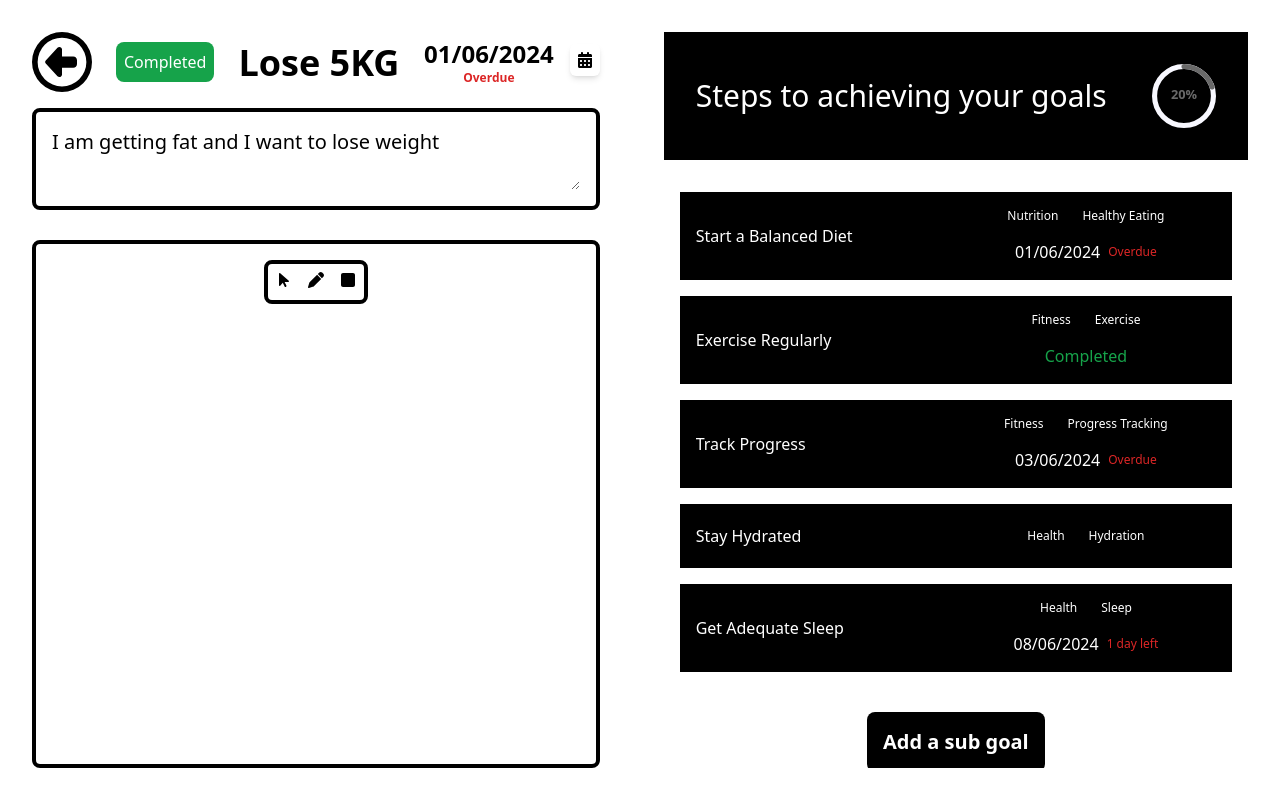
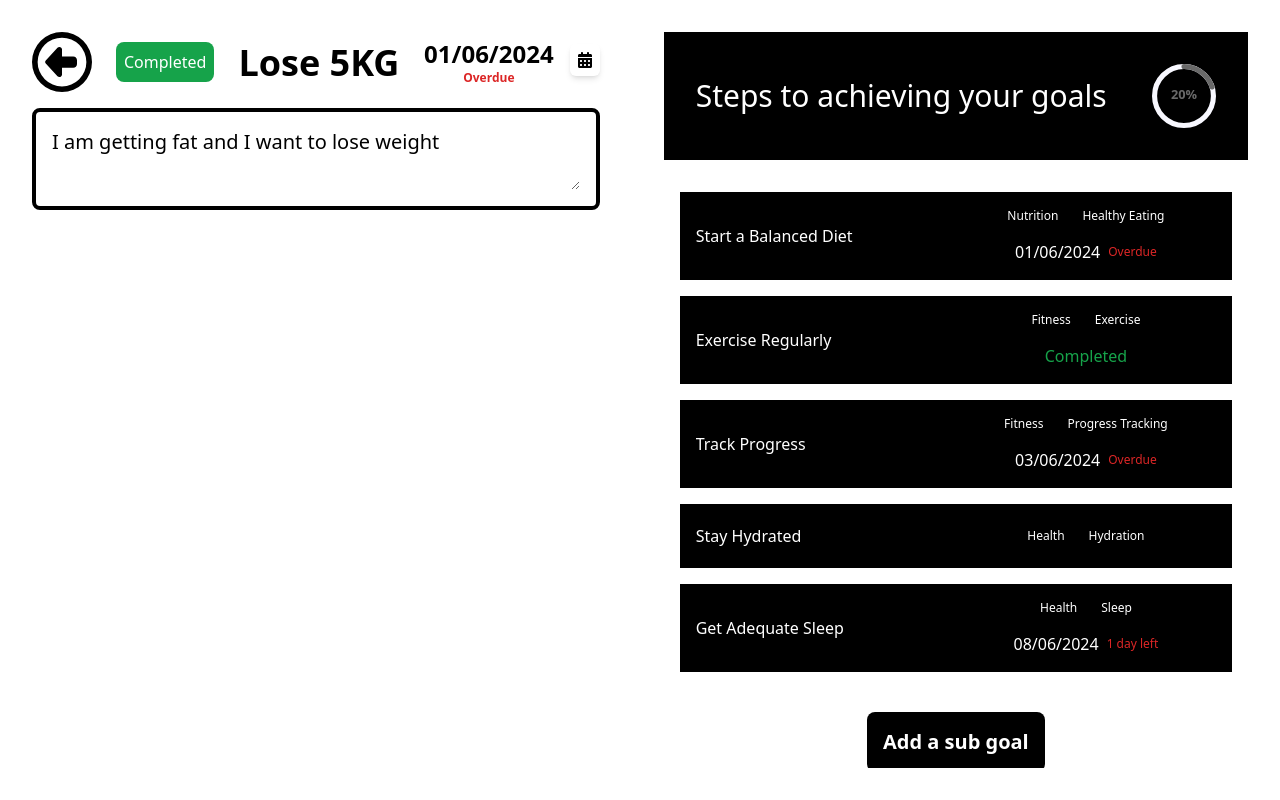
Before and after one commit to TKPending/Kuvitus, a Next.js app: page /goal/1 in a window 1280 px wide. Built offline with nearby package versions, Linux system fonts and the light colour scheme.

Commit message:
Restart Drawing Canvas

```diff
--- a/src/app/drawing/DrawingCanvas.tsx
+++ b/src/app/drawing/DrawingCanvas.tsx
@@ -1,124 +1,7 @@
-import rough from "roughjs";
-import React, { useLayoutEffect, useState } from "react";
-import { DrawingType } from "@/app/types/DrawingType";
-import CanvasToolBarComponent from "./components/CanvasToolBarComponent";
-import { getCanvasDimension } from "./util/getDimensions";
-import { createElement } from "./util/createElement";
-import { updateElements } from "./util/updateElements";
-import { selectElement } from "./util/selectElement";
-
 const DrawingCanvas = () => {
-  const [elements, setElements] = useState<DrawingType[]>([]);
-  const [drawingTool, setDrawingTool] = useState<string>("");
-  const [userAction, setUserAction] = useState<string>("none");
-  const [selectedElement, setSelectedElement] = useState<DrawingType | null>(
-    null
-  );
-
-  useLayoutEffect(() => {
-    const canvas = document.getElementById("canvas") as HTMLCanvasElement;
-    const context = canvas.getContext("2d") as CanvasRenderingContext2D;
-    const roughCanvas = rough.canvas(canvas);
-
-    context.clearRect(0, 0, canvas.width, canvas.height);
-
-    elements.forEach(({ roughElement }) => {
-      roughCanvas.draw(roughElement);
-    });
-  }, [elements]);
-
-  const handleMouseDown = (event: React.MouseEvent) => {
-    const { canvasX, canvasY } = getCanvasDimension(event);
-
-    if (drawingTool === "selection") {
-      const chosenElement = selectElement(canvasX, canvasY, elements);
-      if (chosenElement) {
-        setUserAction("moving");
-        setSelectedElement(chosenElement);
-      }
-    } else {
-      const id: number = elements.length;
-      const newElement: DrawingType = createElement(
-        id,
-        canvasX,
-        canvasY,
-        canvasX,
-        canvasY,
-        drawingTool
-      );
-
-      setUserAction("drawing");
-      setElements((prevState) => [...prevState, newElement]);
-    }
-  };
-
-  const handleMouseMove = (event: React.MouseEvent) => {
-    const { canvasX, canvasY } = getCanvasDimension(event);
-
-    if (userAction === "drawing") {
-      const newestElementIndex: number = elements.length - 1;
-      const { x1, y1 } = elements[newestElementIndex];
-      const updatedElement: DrawingType = createElement(
-        newestElementIndex,
-        x1,
-        y1,
-        canvasX,
-        canvasY,
-        drawingTool
-      );
-
-      const refreshedElements: DrawingType[] = updateElements(
-        elements,
-        updatedElement,
-        newestElementIndex
-      );
-      setElements(refreshedElements);
-    } else if (userAction === "moving" && selectedElement) {
-      const { x1, y1, x2, y2 } = selectedElement;
-      const width = x2 - x1;
-      const height = y2 - y1;
-
-      const updatedElement: DrawingType = {
-        ...selectedElement,
-        x1: canvasX,
-        y1: canvasY,
-        x2: canvasX + width,
-        y2: canvasY + height,
-      };
-
-      const refreshedElements: DrawingType[] = updateElements(
-        elements,
-        updatedElement,
-        selectedElement.id
-      );
-      setElements(refreshedElements);
-    }
-  };
-
-  const handleMouseUp = () => {
-    setUserAction("none");
-    setSelectedElement(null);
-  };
-
-  const handleToolChange = (tool: string) => {
-    setDrawingTool(tool);
-  };
-
-  return (
-    <div className="flex flex-col items-center justify-center relative h-full w-full border-4 rounded-lg border-black">
-      <CanvasToolBarComponent
-        drawingTool={drawingTool}
-        onClick={handleToolChange}
-      />
-      <canvas
-        id="canvas"
-        onMouseDown={handleMouseDown}
-        onMouseMove={handleMouseMove}
-        onMouseUp={handleMouseUp}
-        className="w-full h-full"
-      ></canvas>
-    </div>
-  );
-};
+    return (
+        <div></div>
+    );
+}
 
 export default DrawingCanvas;
--- a/src/app/drawing/components/CanvasToolBarComponent.tsx
+++ /dev/null
@@ -1,41 +0,0 @@
-import { FontAwesomeIcon } from "@fortawesome/react-fontawesome";
-import {
-  faPen,
-  faSquare,
-  faArrowPointer,
-} from "@fortawesome/free-solid-svg-icons";
-import { DrawingToolType } from "@/app/types/DrawingToolType";
-
-type Props = {
-  drawingTool: string;
-  onClick: (element: string) => void;
-};
-
-const CanvasToolBarComponent = ({ drawingTool, onClick }: Props) => {
-  const drawingToolOptions: DrawingToolType[] = [
-    { type: "selection", icon: faArrowPointer },
-    { type: "line", icon: faPen },
-    { type: "rectangle", icon: faSquare },
-  ];
-
-  return (
-    <div className="absolute border-black top-4 border-4 rounded-lg bg-white flex items-center justify-center overflow-hidden">
-      {drawingToolOptions.map((tool: DrawingToolType, index: number) => (
-        <div
-          key={index}
-          className={`${
-            tool.type === drawingTool && "bg-neutral-600 text-white"
-          }  hover:bg-black hover:text-white transition duration-200 cursor-pointer`}
-        >
-          <FontAwesomeIcon
-            icon={tool.icon}
-            onClick={() => onClick(tool.type)}
-            className="h-4 w-4 p-2"
-          />
-        </div>
-      ))}
-    </div>
-  );
-};
-
-export default CanvasToolBarComponent;
--- a/src/app/drawing/util/createElement.ts
+++ /dev/null
@@ -1,17 +0,0 @@
-import rough from "roughjs";
-import { RoughGenerator } from "roughjs/bin/generator";
-
-const generator: RoughGenerator = rough.generator();
-
-export const createElement = (
-  id: number,
-  x1: number,
-  y1: number,
-  x2: number,
-  y2: number,
-  elementType: string
-) => {
-  const roughElement = elementType === "line" ? generator.line(x1, y1, x2, y2) : generator.rectangle(x1, y1, x2 - x1, y2 - y1);
-
-  return { id,  x1, y1, x2, y2, roughElement };
-};
--- a/src/app/drawing/util/getDimensions.ts
+++ /dev/null
@@ -1,14 +0,0 @@
-export const getCanvasDimension = (
-  e: React.MouseEvent
-): { canvasX: number; canvasY: number } => {
-  const canvas = document.getElementById("canvas") as HTMLCanvasElement;
-  const rect = canvas.getBoundingClientRect();
-
-  const scaleX = canvas.width / rect.width;
-  const scaleY = canvas.height / rect.height;
-
-  const canvasX = (e.clientX - rect.left) * scaleX;
-  const canvasY = (e.clientY - rect.top) * scaleY;
-
-  return { canvasX, canvasY };
-};
--- a/src/app/drawing/util/selectElement.ts
+++ /dev/null
@@ -1,33 +0,0 @@
-import { DrawingType } from "@/app/types/DrawingType";
-
-const distance = (a: { x: number; y: number }, b: { x: number; y: number }) => {
-  return Math.sqrt(Math.pow(a.x - b.x, 2) + Math.pow(a.y - b.y, 2));
-};
-
-export const selectElement = (
-  canvasX: number,
-  canvasY: number,
-  elements: DrawingType[]
-) => {
-  return elements.find((element) => {
-    const shape: string = element.roughElement.shape;
-
-    if (shape === "rectangle") {
-      const minX = Math.min(element.x1, element.x2);
-      const maxX = Math.max(element.x1, element.x2);
-      const minY = Math.min(element.y1, element.y2);
-      const maxY = Math.max(element.y1, element.y2);
-
-      return (
-        canvasX > minX && canvasX <= maxX && canvasY > minY && canvasY <= maxY
-      );
-    } else {
-      const a = { x: element.x1, y: element.y1 };
-      const b = { x: element.x2, y: element.y2 };
-      const c = { x: canvasX, y: canvasY };
-      const offset = distance(a, b) - (distance(a, c) + distance(b, c));
-
-      return Math.abs(offset) < 1;
-    }
-  });
-};
--- a/src/app/drawing/util/updateElements.ts
+++ /dev/null
@@ -1,8 +0,0 @@
-import { DrawingType } from "@/app/types/DrawingType";
-
-export const updateElements = (elements: DrawingType[], newElement: DrawingType, index: number) => {
-    const copyElements: DrawingType[] = [...elements];
-    copyElements[index] = newElement;
-
-    return copyElements;
-};
```
